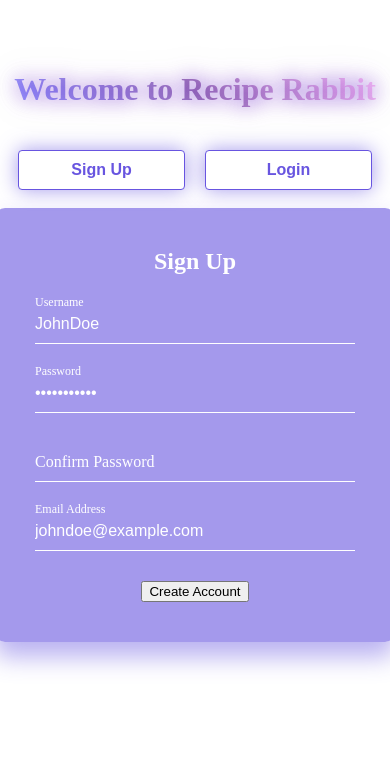
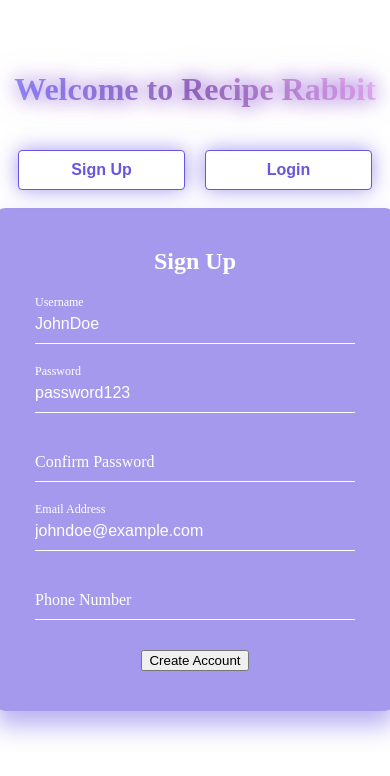
Before and after one commit to andrewPao/recipe-rabbit-fe, an Angular app: page / in a window 390 px wide. Both pictures are taken after a click on the button "Sign Up". Shown: the top 776 px of the page. Built offline with nearby package versions, Linux system fonts and the light colour scheme.

Commit message:
added phonenumber html

```diff
--- a/src/app/home/home.component.html
+++ b/src/app/home/home.component.html
@@ -30,17 +30,21 @@
           <label>Username</label>
         </div>
         <div class="user-box">
-          <input type="password" name="signUpPassword" [(ngModel)]="userResponse.password" required>
+          <input type="text" name="signUpPassword" [(ngModel)]="userResponse.password" required>
           <label>Password</label>
         </div>
         <div class="user-box">
-          <input type="password" name="signUpConfirmPassword" [(ngModel)]="confirmPassword" required>
+          <input type="text" name="signUpConfirmPassword" [(ngModel)]="confirmPassword" required>
           <label>Confirm Password</label>
         </div>
         <div class="user-box">
-          <input type="email" name="signUpEmailAddress" [(ngModel)]="userResponse.emailAddress" required>
+          <input type="text" name="signUpEmailAddress" [(ngModel)]="userResponse.emailAddress" required>
           <label>Email Address</label>
         </div>
+        <div class="user-box">
+            <input type="text" name="phoneNumber" [(ngModel)]="userResponse.phoneNumber" required>
+            <label>Phone Number</label>
+          </div>
         <div *ngIf="errorMsg" class="errorMsg">{{ errorMsg }}</div>
         <input type="submit" value="Create Account">
       </form>
```
